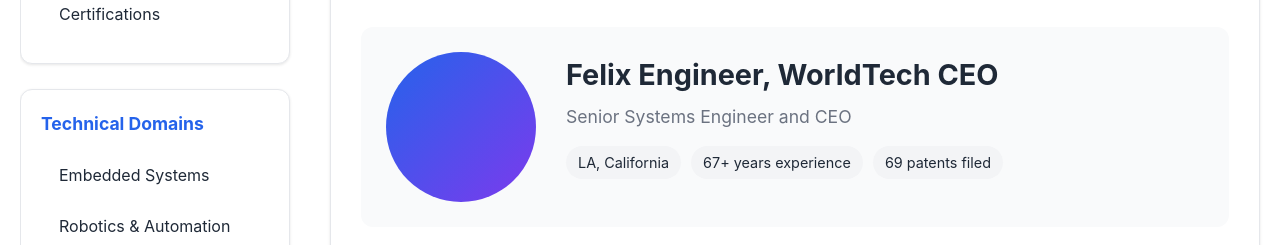
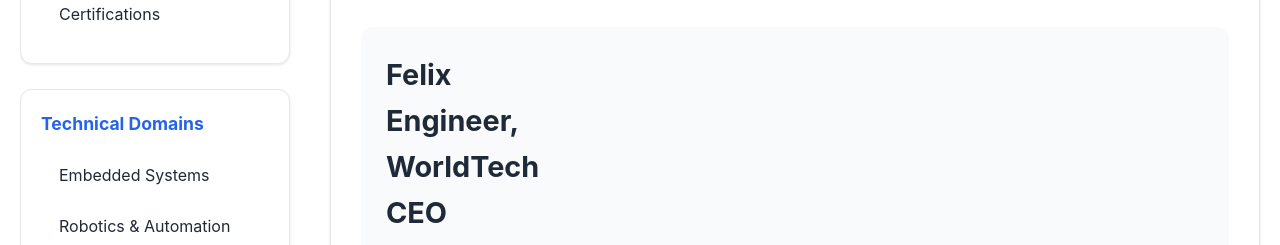
Before and after one commit to ffdiracex/webbutveckling-sida-, a plain HTML site: page index.html in a window 1280 px wide. Shown: the part 555-800 px from the top of the page. Drawn offline with Linux system fonts and the light colour scheme.

Commit message:
Update index.html

```diff
--- a/index.html
+++ b/index.html
@@ -138,11 +138,6 @@
 
                 <div class="article-body">
                     <div class="profile-summary">
-                        <div class="profile-image">
-                            <div class="image-placeholder">
-				  <!--  <img src="ppl.jpg" alt=""/> -->
-                            </div>
-                        </div>
                         <div class="profile-info">
                             <h2>Felix Engineer, WorldTech CEO</h2>
                             <p class="profile-title">Senior Systems Engineer and CEO</p>
```
